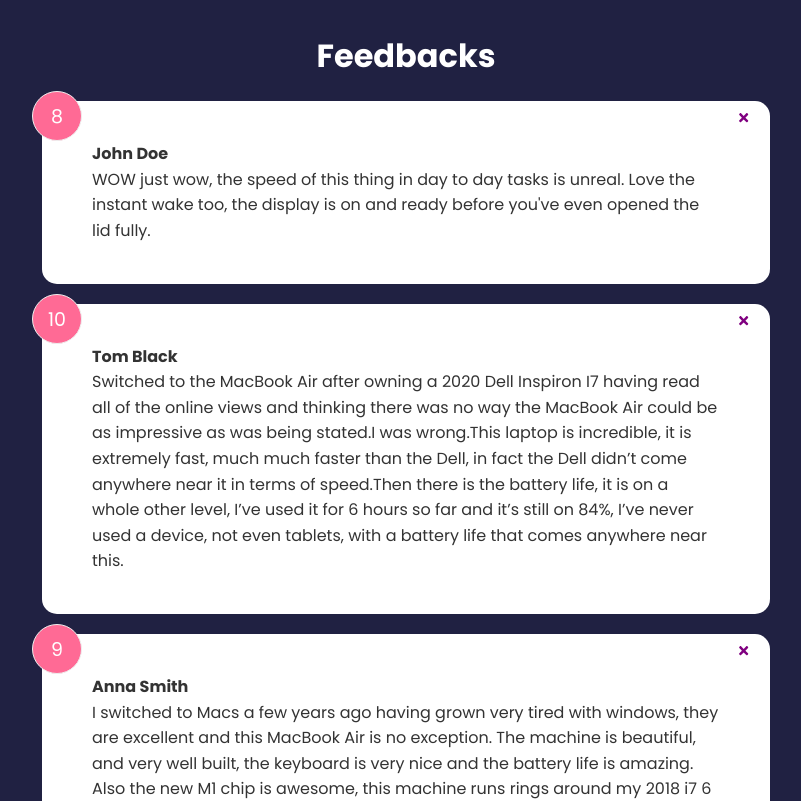
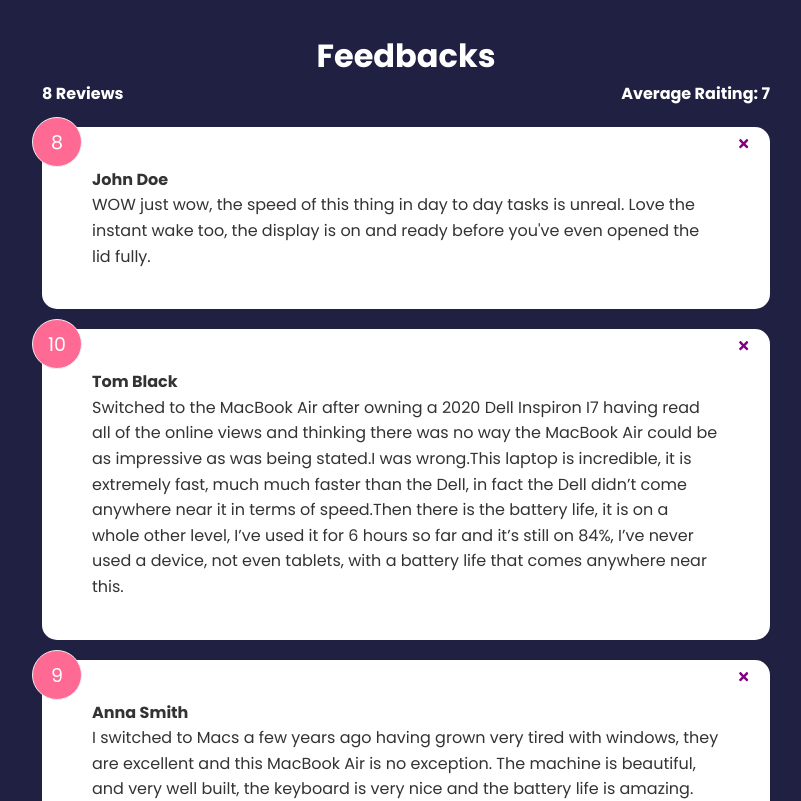
Before and after one commit to zulfiya-yumagulova/feadback-app, a React (Create React App) app: page / in a window 1280 px wide. Shown: the top 801 px of the page, without its empty margins (234-1035 px from the left). Built offline with nearby package versions, Linux system fonts and the light colour scheme.

Commit message:
added feedbacks average

```diff
--- a/src/App.js
+++ b/src/App.js
@@ -4,13 +4,14 @@ import Header from "./Components/Header";
 import FeedbackItem from "./Components/FeedbackItem";
 import FeedbackData from "./Data/FeedbackData.js";
 import FeedbackList from "./Components/FeedbackList";
+import FeedbackStats from "./Components/FeedbackStats.jsx";
 
 function App() {
   const [feedbacks, setFeedbacks] = useState(FeedbackData);
 
   // Delete Feedback Function
   const deleteFeedback = (id) => {
-    if (window.confirm("Are you sure you want to delete it?")) {
+    if (window.confirm("Are yousure you want to delete?")) {
       setFeedbacks(feedbacks.filter((feedback) => feedback.id !== id));
     }
   };
@@ -19,6 +20,7 @@ function App() {
     <>
       <Header />
       <div className="container">
+        <FeedbackStats feedbacks={feedbacks} />
         <FeedbackList feedbacks={feedbacks} handleDelete={deleteFeedback} />
       </div>
     </>
--- a/src/Components/FeedbackItem.js
+++ b/src/Components/FeedbackItem.js
@@ -7,7 +7,7 @@ function FeedbackItem({ feedback, handleDelete }) {
   return (
     <Card>
       <div className="num-display">{feedback.rating}</div>
-      <button className="close" onClick={handleDelete}>
+      <button className="close" onClick={() => handleDelete(feedback.id)}>
         <FaTimes color="purple" />
       </button>
       <div className="user-display">{feedback.user}</div>
--- /dev/null
+++ b/src/Components/FeedbackStats.jsx
@@ -0,0 +1,19 @@
+import React from "react";
+
+export default function feedbackStats({ feedbacks }) {
+  // Calcute Ratings average
+  let average = Math.floor(
+    feedbacks.reduce((acc, cur) => {
+      return acc + cur.rating;
+    }, 0) / feedbacks.length
+  );
+
+  console.log(average);
+
+  return (
+    <div className="feedback-stats">
+      <h4>{feedbacks.length} Reviews</h4>
+      <h4>Average Raiting: {isNaN(average) ? 0 : average}</h4>
+    </div>
+  );
+}
```
